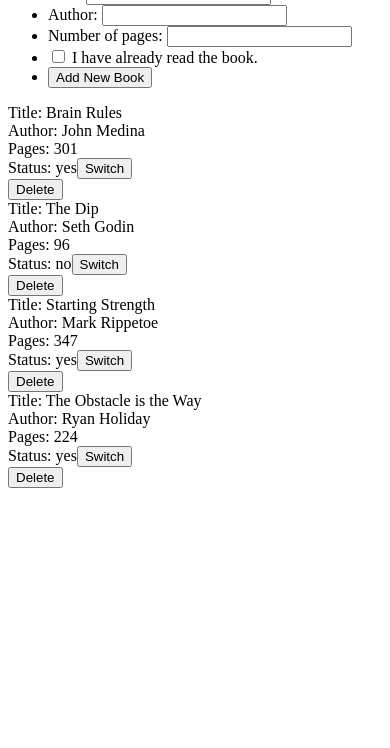
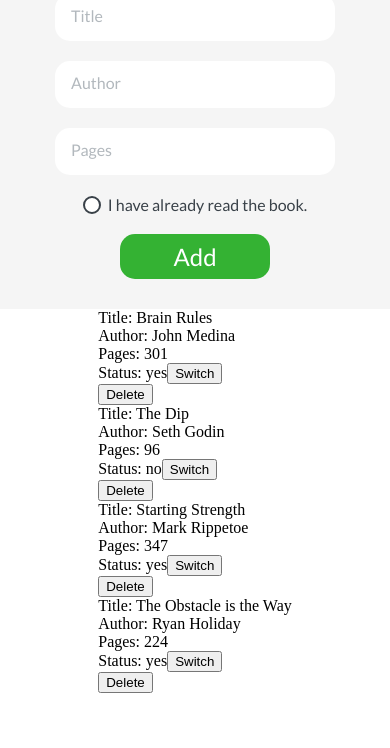
Before and after one commit to teephan91/library, a plain HTML site: page index.html in a window 390 px wide. Shown: the part 96-844 px from the top of the page. Drawn offline with Linux system fonts and the light colour scheme.

Commit message:
Add CSS stylings for sidebar (Mobile first)

```diff
--- a/css/style.css
+++ b/css/style.css
@@ -0,0 +1,139 @@
+@import url("https://fonts.googleapis.com/css2?family=Lato:wght@100;300;400;700;900&display=swap");
+@import url("https://fonts.googleapis.com/css2?family=Russo+One&display=swap");
+
+body {
+    margin: 0;
+}
+
+#main {
+    display: flex;
+    flex-direction: column;
+    align-items: center;
+}
+
+#sidebar {
+    background-color: #f5f5f5;
+    width: 100%;
+    display: flex;
+    flex-direction: column;
+    align-items: center;
+    font-family: Lato, sans-serif;
+    color: #394148;
+    padding: 20px 10px;
+}
+
+    h1 {
+        font-family: 'Russo One', sans-serif;
+        font-size: 50px;
+        margin: 0;
+    }
+
+    form {
+        width: 300px;
+    }
+
+        ul {
+            list-style-type: none;
+            padding: 0;
+            display: flex;
+            flex-direction: column;
+            margin: 0;
+        }
+
+            li {
+                display: flex;
+                margin: 10px;
+            }
+
+                label {
+                    display: none;
+                }
+
+                input {
+                    flex-grow: 1;
+                    padding: 1rem;
+                    border: none;
+                    border-radius: 15px;
+                }
+
+                ::placeholder {
+                    font-family: Lato, sans-serif;
+                    font-size: 1rem;
+                    color: #b2b8bd;
+                }
+
+            li:nth-child(4) {
+                align-self: center;
+                display: flex;
+                gap: 7px;
+            }
+
+                li:nth-child(4) input {
+                    appearance: none;
+                    background-color: #ffffff;
+                    margin: 0;
+                    height: 7px;
+                    width: 7px;
+                    border: 2px solid #394148;
+                    transform: translateY(0.075em);
+                    display: grid;
+                    place-content: center;
+                    padding: 7px;
+                }
+
+                li:nth-child(4) input::before {
+                    content: "";
+                    width: 10px;
+                    height: 10px;
+                    transform: scale(0);
+                    transition: 120ms transform ease-in-out;
+                    background-color: #34b233;
+                    transform-origin: bottom left;
+                    clip-path: polygon(14% 44%, 0 65%, 50% 100%, 100% 16%, 80% 0%, 43% 62%);
+                }
+
+                li:nth-child(4) input:checked::before {
+                    transform: scale(1);
+                }
+
+            li:last-child {
+                margin: 10px auto;
+                width: 150px;
+            }
+
+                button[type="submit"] {
+                    width: 100%;
+                    border: none;
+                    border-radius: 15px;
+                    padding: .5rem;
+                    font-family: Lato, sans-serif;
+                    font-size: 1.5rem;
+                    color: #ffffff;
+                    background-color: #34b233;
+                }
+
+
+
+
+
+/* #display {
+    width: 100%;
+    height: 100vh;
+    display: grid;
+    grid-template-columns: 1fr 1fr;
+    gap: 20px;
+    background-color: #e7e5e4;
+} */
+
+/* #main {
+    display: grid;
+    grid-template-columns: 1fr 4fr;
+    height: 100vh;
+} */
+
+/* #display {
+    background-color: #e7e5e4;
+    display: grid;
+    grid-template-columns: repeat(4, 1fr);
+    grid-template-rows: repeat(4, 1fr);
+} */
--- a/index.html
+++ b/index.html
@@ -9,14 +9,17 @@
     <title>Library</title>
 </head>
 <body>
+    <div id="main">
+        <div id="sidebar">
             <h1>Library</h1>
-    <form action="">
+            <form>
                 <ul>
                     <li>
                         <label for="title">Title:</label>
                         <input type="text"
                                id="title"
                                autocomplete="off"
+                               placeholder="Title"
                                required>
                     </li>
                     <li>
@@ -24,6 +27,7 @@
                         <input type="text"
                                id="author"
                                autocomplete="off"
+                               placeholder="Author"
                                required>
                     </li>
                     <li>
@@ -31,18 +35,22 @@
                         <input type="number"
                                id="pages"
                                autocomplete="off"
+                               placeholder="Pages"
                                required>
                     </li>
                     <li>
                         <input type="checkbox"
                                id="read">
+                        <span>I have already read the book.</span>
                         <label for="read">I have already read the book.</label>
                     </li>
                     <li>
-                <button type="submit">Add New Book</button>
+                        <button type="submit">Add</button>
                     </li>
                 </ul>
             </form>
+        </div>
         <div id="display"></div>
+    </div>
 </body>
 </html>
```
Lines whose indentation alone changed are shown as unchanged.
